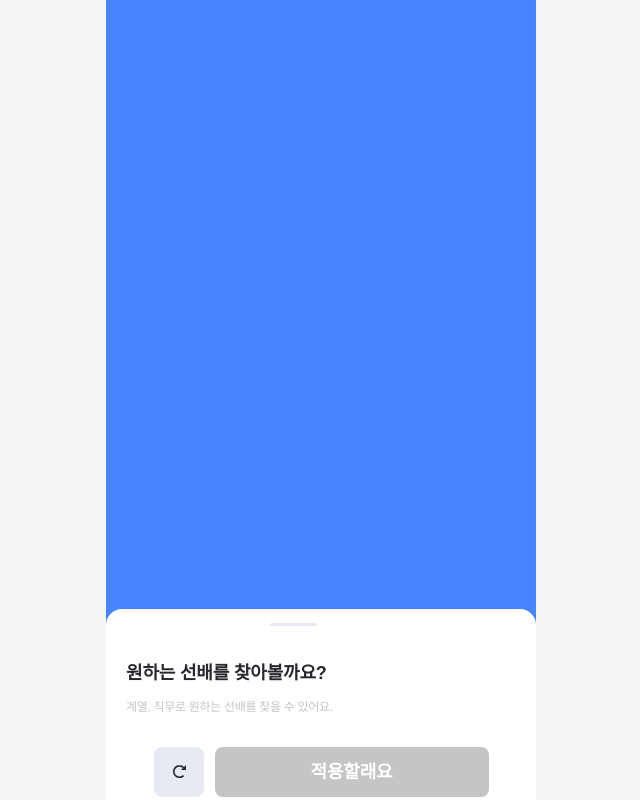
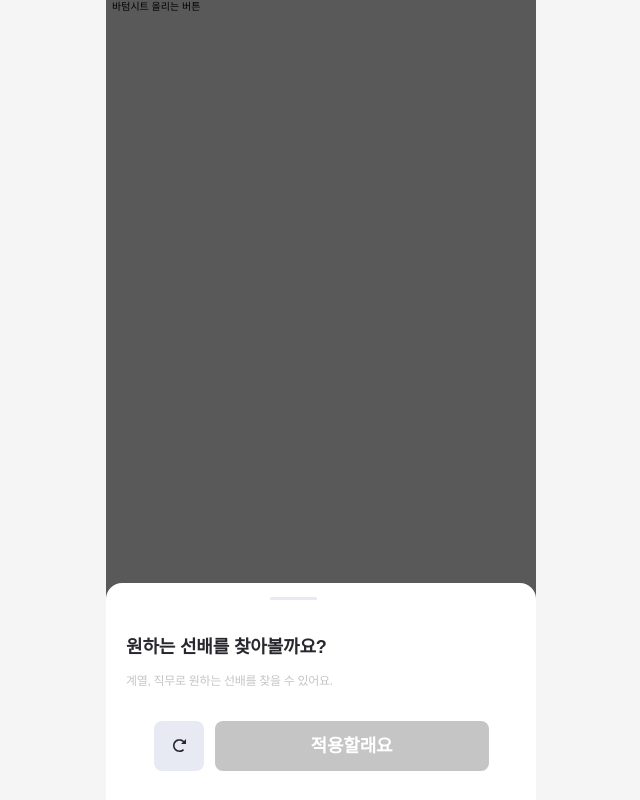
Before and after one commit to TEAM-SEONYAK/SEONYAK_CLIENT, a React (Vite) app: page /juniorPromise in a window 1280 px wide. Both pictures are taken after a click on the button "바텀시트 올리는 버튼". Shown: the whole page, without its empty margins (319-959 px from the left). Built offline with nearby package versions, Linux system fonts and the light colour scheme; no server answers; a web font is replaced by a local one; what emotion-reset would draw is missing.

Commit message:
feat: 바텀시트 외부 클릭시 나가기 구현, 애니메이션 로직 변경

```diff
--- a/src/pages/juniorPromise/components/BottomSheetBg.tsx
+++ b/src/pages/juniorPromise/components/BottomSheetBg.tsx
@@ -1,7 +1,5 @@
 import { ReloadIc } from '@assets/svgs';
-import { keyframes } from '@emotion/react';
 import styled from '@emotion/styled';
-
 interface BottomSheetPropType {
   isSheetOpen: boolean;
   handleSheetOpen: () => void;
@@ -10,10 +8,9 @@ interface BottomSheetPropType {
 
 export const BottomSheetBg = ({ isSheetOpen, handleSheetOpen, handleSheetClose }: BottomSheetPropType) => {
   return (
-    <TestBg>
-      <TestBtn $isSheetOpen={isSheetOpen} onClick={handleSheetOpen}>
-        바텀시트 올리는 버튼
-      </TestBtn>
+    <>
+      <TestBtn onClick={handleSheetOpen}>바텀시트 올리는 버튼</TestBtn>
+      <TestBg $isSheetOpen={isSheetOpen} onClick={handleSheetClose} />
       <BottomSheetWrapper $isSheetOpen={isSheetOpen}>
         <TitleLayout>
           <Line />
@@ -29,49 +26,24 @@ export const BottomSheetBg = ({ isSheetOpen, handleSheetOpen, handleSheetClose }
           </ExitBottomSheet>
         </ButtonLayout>
       </BottomSheetWrapper>
-    </TestBg>
+    </>
   );
 };
 
-const TestBg = styled.div`
-  position: relative;
+const TestBg = styled.div<{ $isSheetOpen: boolean }>`
+  display: ${({ $isSheetOpen }) => ($isSheetOpen ? 'flex' : 'none')};
+  position: fixed;
+  top: 0;
   z-index: 2;
 
   width: 100%;
   height: 100dvh;
 
-  background: ${({ theme }) => theme.colors.Blue};
+  background: ${({ theme }) => theme.colors.transparentBlack_65};
 `;
 
-const TestBtn = styled.button<{ $isSheetOpen: boolean }>`
+const TestBtn = styled.button`
   display: flex;
-  display: ${({ $isSheetOpen }) => ($isSheetOpen ? 'none' : 'flex')};
-`;
-
-// 바텀시트 올라오는 애니메이션
-const SheetOpenAnimation = keyframes`
-  from {
-    transform: translateY(100%);
-    opacity: 0;
-  }
-
-  to {
-    transform: translateY(0);
-    opacity: 1;
-  }
-`;
-
-// 바텀시트 내려가는 애니메이션
-const SheetCloseAnimation = keyframes`
-  from {
-    transform: translateY(0);
-    opacity: 1;
-  }
-
-  to {
-    transform: translateY(100%);
-    opacity: 0;
-  }
 `;
 
 const BottomSheetWrapper = styled.form<{ $isSheetOpen: boolean }>`
@@ -79,7 +51,7 @@ const BottomSheetWrapper = styled.form<{ $isSheetOpen: boolean }>`
   flex-direction: column;
   position: fixed;
   bottom: 0;
-  z-index: 1;
+  z-index: 4;
 
   width: 100%;
   height: auto;
@@ -88,15 +60,12 @@ const BottomSheetWrapper = styled.form<{ $isSheetOpen: boolean }>`
   background: ${({ theme }) => theme.colors.grayScaleWhite};
 
   opacity: ${({ $isSheetOpen }) => ($isSheetOpen ? 1 : 0)};
-  animation: ${({ $isSheetOpen }) =>
-    $isSheetOpen ? `${SheetOpenAnimation} 250ms ease-out` : `${SheetCloseAnimation} 250ms ease-out`};
+  transform: translateY(${({ $isSheetOpen }) => ($isSheetOpen ? '0' : '100%')});
+
   transition:
     transform 250ms ease-out,
     opacity 250ms ease-out;
-
-  transform: ${({ $isSheetOpen }) => ($isSheetOpen ? 'translateY(0)' : 'translateY(100%)')};
 `;
-
 const TitleLayout = styled.header`
   padding: 1.4rem 16.1rem 1.6rem 2rem;
 `;
@@ -125,6 +94,7 @@ const ButtonLayout = styled.footer`
   justify-content: center;
   align-items: center;
 
+  margin-bottom: 2.6rem;
   padding: 0.3rem 2rem;
 `;
 const ReloadIcon = styled.button`
@@ -147,155 +117,3 @@ const ExitBottomSheet = styled.button`
 
   ${({ theme }) => theme.fonts.Head2_SB_18};
 `;
-
-// import { ReloadIc } from '@assets/svgs';
-// import { keyframes } from '@emotion/react';
-// import styled from '@emotion/styled';
-
-// interface BottomSheetPropType {
-//   isSheetOpen: boolean;
-//   handleSheetOpen: () => void;
-//   handleSheetClose: () => void;
-// }
-
-// export const BottomSheetBg = ({ isSheetOpen, handleSheetOpen, handleSheetClose }: BottomSheetPropType) => {
-//   return (
-//     <TestBg>
-//       <TestBtn $isSheetOpen={isSheetOpen} onClick={handleSheetOpen}>
-//         바텀시트 올리는 버튼
-//       </TestBtn>
-//       <BottomSheetWrapper $isSheetOpen={isSheetOpen}>
-//         <TitleLayout>
-//           <Line />
-//           <Title>원하는 선배를 찾아볼까요?</Title>
-//           <Desc>계열, 직무로 원하는 선배를 찾을 수 있어요.</Desc>
-//         </TitleLayout>
-//         <ButtonLayout>
-//           <ReloadIcon type="reset">
-//             <ReloadIc />
-//           </ReloadIcon>
-//           <ExitBottomSheet type="button" onClick={handleSheetClose}>
-//             적용할래요
-//           </ExitBottomSheet>
-//         </ButtonLayout>
-//       </BottomSheetWrapper>
-//     </TestBg>
-//   );
-// };
-
-// const TestBg = styled.div`
-//   position: relative;
-//   z-index: 2;
-
-//   width: 100%;
-//   height: 100dvh;
-
-//   background: ${({ theme }) => theme.colors.Blue};
-// `;
-
-// const TestBtn = styled.button<{ $isSheetOpen: boolean }>`
-//   display: flex;
-//   display: ${({ $isSheetOpen }) => ($isSheetOpen ? 'none' : 'flex')};
-// `;
-
-// // 바텀시트 올라오는 애니메이션
-// const SheetOpenAnimation = keyframes`
-//   from {
-//     transform: translateY(100%);
-//     opacity: 0;
-//   }
-
-//   to {
-//     transform: translateY(0);
-//     opacity: 1;
-//   }
-// `;
-
-// // 바텀시트 내려가는 애니메이션
-// const SheetCloseAnimation = keyframes`
-//   from {
-//     transform: translateY(0);
-//     opacity: 1;
-//   }
-
-//   to {
-//     transform: translateY(100%);
-//     opacity: 0;
-//   }
-// `;
-
-// const BottomSheetWrapper = styled.form<{ $isSheetOpen: boolean }>`
-//   display: flex;
-//   flex-direction: column;
-
-//   /* gap: 43.5rem; */
-//   position: bottom;
-//   top: 0;
-//   z-index: 1;
-
-//   width: 100%;
-//   height: auto;
-//   border-radius: 16px 16px 0 0;
-
-//   background: ${({ theme }) => theme.colors.grayScaleWhite};
-
-//   opacity: ${({ $isSheetOpen }) => ($isSheetOpen ? 1 : 0)};
-//   animation: ${({ $isSheetOpen }) =>
-//     $isSheetOpen ? `${SheetOpenAnimation} 250ms ease-out` : `${SheetCloseAnimation} 250ms ease-out`};
-//   transition:
-//     transform 250ms ease-out,
-//     opacity 250ms ease-out;
-
-//   transform: ${({ $isSheetOpen }) => ($isSheetOpen ? 'translateY(0)' : 'translateY(100%)')};
-// `;
-
-// const TitleLayout = styled.header`
-//   padding: 1.4rem 16.1rem 1.6rem 2rem;
-// `;
-
-// const Line = styled.div`
-//   width: 4.7rem;
-//   height: 0.3rem;
-//   margin: 0 14.4rem 3.3rem;
-//   border-radius: 5px;
-
-//   background: ${({ theme }) => theme.colors.grayScaleLG2};
-// `;
-// const Title = styled.h1`
-//   ${({ theme }) => theme.fonts.Head2_SB_18};
-//   color: ${({ theme }) => theme.colors.grayScaleBG};
-// `;
-
-// const Desc = styled.p`
-//   ${({ theme }) => theme.fonts.Caption1_R_12};
-//   color: ${({ theme }) => theme.colors.grayScaleMG1};
-// `;
-
-// const ButtonLayout = styled.footer`
-//   display: flex;
-//   gap: 1.1rem;
-//   justify-content: center;
-//   align-items: center;
-
-//   padding: 0.3rem 2rem;
-// `;
-// const ReloadIcon = styled.button`
-//   width: 5rem;
-//   height: 5rem;
-//   padding: 1.8rem 1.8rem 1.898rem 1.9rem;
-//   border-radius: 8px;
-
-//   background: ${({ theme }) => theme.colors.grayScaleLG2};
-// `;
-
-// const ExitBottomSheet = styled.button`
-//   width: 27.4rem;
-//   height: 5rem;
-//   border-radius: 8px;
-
-//   background: ${({ theme }) => theme.colors.grayScaleMG1};
-
-//   color: ${({ theme }) => theme.colors.grayScaleWhite};
-
-//   ${({ theme }) => theme.fonts.Head2_SB_18};
-// `;
```
